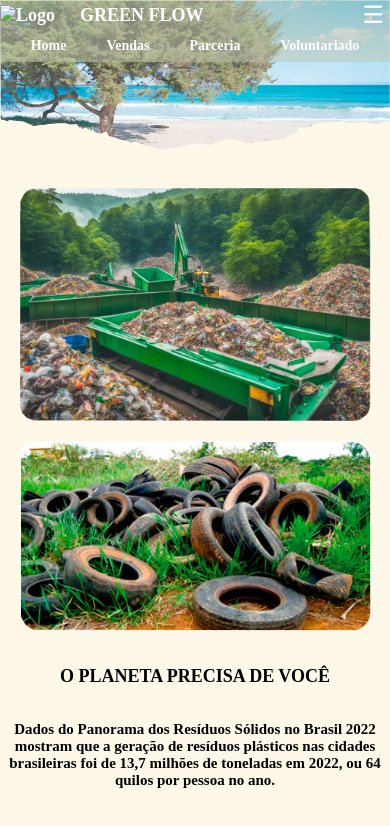
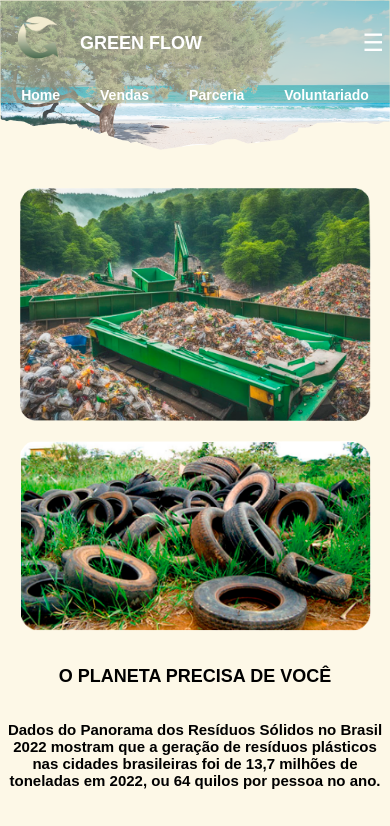
Before and after one commit to EugenioBN/GreenFlow, a plain HTML site: page index.html in a window 390 px wide. Both pictures are taken after a click on the button "Toggle menu". Shown: the top 826 px of the page. Drawn offline with nearby package versions, Linux system fonts and the light colour scheme; files whose address does not match are found by name.

Commit message:
comtemple

```diff
--- a/assets/CSS/header.css
+++ b/assets/CSS/header.css
@@ -1,3 +1,7 @@
+*{
+    font-family: "Cocomat Pro", sans-serif;
+}
+
 .header {
     width: 100%;
     background-color: rgba(195,
--- a/assets/CSS/style.css
+++ b/assets/CSS/style.css
@@ -1,93 +1,15 @@
-
+* {
+    font-family: "Cocomat Pro", sans-serif;
+}
 
 body {
     background-color: #fdf8e7;
     margin: 0;
     padding: 0;
     overflow-x: hidden;
+
 }
 
-.header {
-    width: 100%;
-    background-color: rgba(195,
-            198,
-            172,
-            0.51);
-    /* Semi-transparent background color */
-    background-image: url(.);
-    background-size: cover;
-    background-position: center center;
-    background-repeat: no-repeat;
-    position: fixed;
-    top: 0;
-    left: 0;
-    z-index: 1000;
-    display: flex;
-    justify-content: space-between;
-    align-items: center;
-    ;
-    flex-wrap: wrap;
-}
-
-header nav {
-    transition: all 0.5s ease-in-out;
-}
-
-.logo {
-    width: 80px;
-    height: auto;
-    align-items: center;
-}
-
-.title {
-    font-weight: bold;
-    font-size: 24px;
-    color: #ffffff;
-    margin: 0;
-    display: flex;
-    align-items: center;
-}
-
-nav {
-    display: flex;
-    gap: 10px;
-    align-items: center;
-    flex-wrap: wrap;
-}
-
-nav a {
-    text-decoration: none;
-    font-weight: bold;
-    color: #ffffff;
-    padding: 8px 15px;
-    border-radius: 5px;
-}
-
-.menu-toggle {
-    background: none;
-    border: none;
-    color: #ffffff;
-    font-size: 24px;
-    cursor: pointer;
-    display: none;
-    /* Ocultar no desktop */
-}
-
-/* Navegação (desktop e mobile) */
-.nav-links {
-    display: flex;
-    gap: 10px;
-    transition: all 0.3s ease-in-out;
-    opacity: 1;
-    visibility: visible;
-    padding-right: 50px;
-}
-
-nav a:hover,
-nav a.active {
-    background-color: #79946d;
-    transition: all 0.5s ease;
-}
 
 main {
     padding-top: 150px;
@@ -387,10 +309,8 @@ main img {
 }
 
 .h-img1 {
-    width: 400px;
-    height: 400px;
-    margin-top: 210px;
-    margin-right: 210px;
+    width: 550px;
+    height: 550px;
 }
 
 .h-img2 {
@@ -694,9 +614,15 @@ li {
 
     .h-img1,
     .h-img2 {
-        width: 90%;
-        height: auto;
-        margin: 0 auto;
+height: 350px;
+width: 350px;
+
+    }
+
+    .conteiner-history{
+        padding-bottom: 3rem;
+        gap: 40px;
+
     }
 
     .header {
@@ -714,8 +640,23 @@ li {
         gap: 5px;
     }
 
-    .history-img {
-        display: none;
+    .conteiner-history {
+        display: flex;
+        flex-direction: column;
+    }
+
+
+    .history-text{
+        height: auto;
+
+    }
+    .fundo4 {
+        height: 100%;
+    }
+
+    .history-img{
+        width: 250px;
+        height: 250px;
     }
 
     .fundo6 {
--- a/assets/CSS/vendas_parcerias.css
+++ b/assets/CSS/vendas_parcerias.css
@@ -10,49 +10,6 @@ body {
     background-color: #acbb9c;
 }
 
-<<<<<<< HEAD
-.header {
-    width: 100%;
-    background-color: rgba(195, 198, 172, 0.51);
-    position: fixed;
-    top: 0;
-    left: 0;
-    z-index: 1000;
-    display: flex;
-    justify-content: space-between;
-    align-items: center;
-    padding: 10px;
-    flex-wrap: wrap;
-}
-
-.logo {
-    width: 80px;
-    height: auto;
-    align-items: center;
-}
-
-.title {
-    font-weight: bold;
-    font-size: 24px;
-    color: #ffffff;
-    margin: 0;
-    display: flex;
-    align-items: center;
-}
-
-nav {
-    display: flex;
-    align-items: center;
-    flex-wrap: wrap;
-}
-
-nav a {
-    text-decoration: none;
-    font-weight: bold;
-    color: #ffffff;
-    padding: 8px 15px;
-    border-radius: 5px;
-}
 .menu-toggle {
     background: none;
     border: none;
@@ -67,8 +24,6 @@ nav a:hover,
 nav a.active {
     background-color: #79946d;
 }
-=======
->>>>>>> 824bfee03f5643b262633b04d080c8262ed2dea0
 .containerfundo{
     background-image: url('../IMG/FundoParceiro.png');
     background-size: 55%;
--- a/index.html
+++ b/index.html
@@ -5,6 +5,7 @@
 <head>
     <meta charset="UTF-8">
     <meta name="viewport" content="width=device-width, initial-scale=1.0">
+    <link rel="stylesheet" href="/assets/CSS/header.css">
     <link rel="preconnect" href="https://fonts.googleapis.com">
     <link rel="preconnect" href="https://fonts.gstatic.com" crossorigin>
     <link rel="stylesheet" href="./assets/CSS/style.css">
@@ -153,8 +154,7 @@
 
             </div>
             <div class="history-img">
-                <img src="./assets/IMG/foto1.png" class="h-img1">
-                <img src="./assets/IMG/foto2.png" class="h-img2">
+                <img src="./assets/IMG/equipeGreen.png" class="h-img1">
             </div>
         </div>
     </div>
```
Also changed, not shown: form1.html (+2 -0 lines), form2.html (+3 -1 lines), parcerias.html (+3 -54 lines), vendas.html (+4 -2 lines), voluntariado.html (+2 -1 lines), assets/IMG/equipeGreen.png (added), assets/IMG/instagram.png (added).
